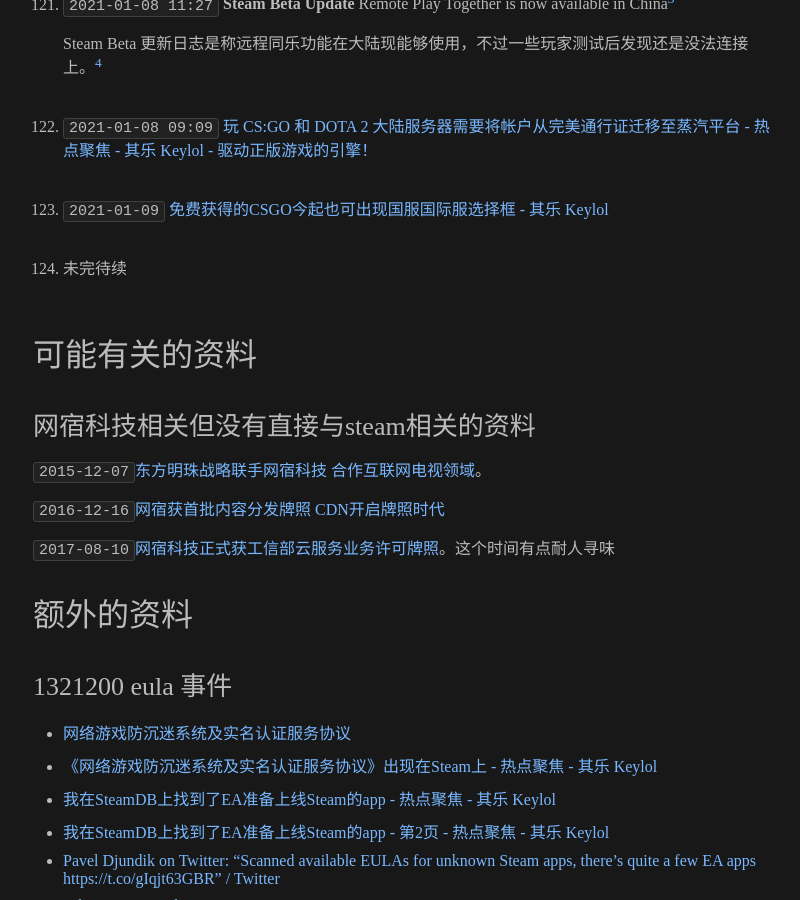
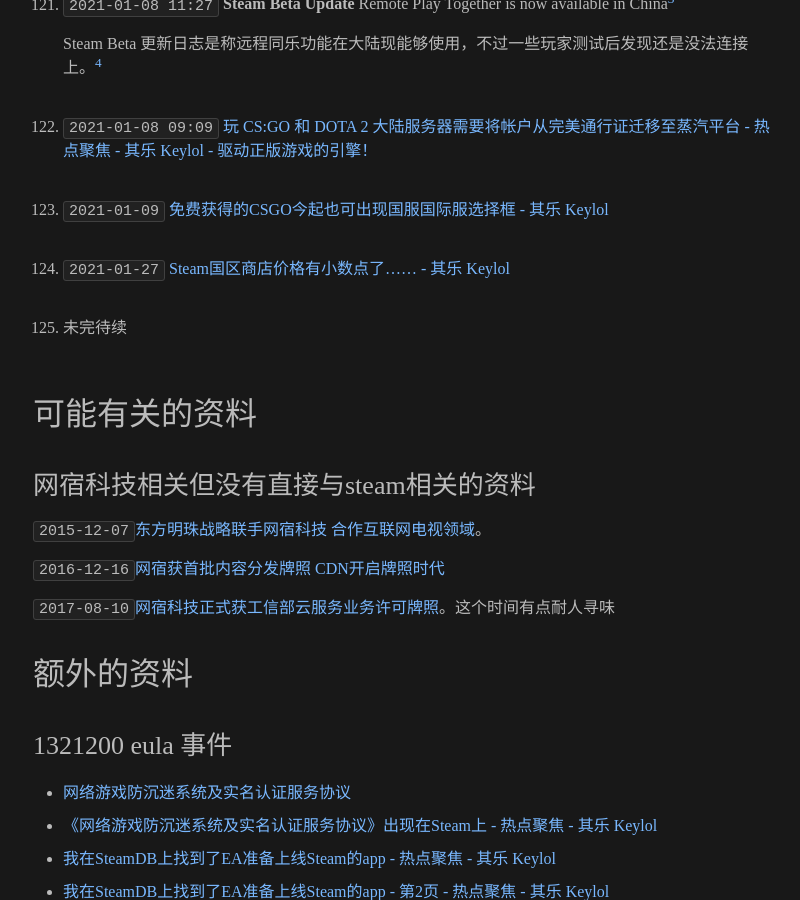
Before and after one commit to gledos/gledos.github.io, a Jekyll site: the page built from _posts/2018-07-12-wegame-steam.markdown, in a window 1280 px wide and 900 px high, scrolled down 20723 px. Shown: the whole window, without its empty margins (237-1037 px from the left). Built offline with Jekyll 4.4.1, drawn with Linux system fonts in a browser that asks for light colours.

Commit message:
更新了 steam 新的新闻

```diff
--- a/_posts/2018-07-12-wegame-steam.markdown
+++ b/_posts/2018-07-12-wegame-steam.markdown
@@ -742,7 +742,9 @@
 
 123. `2021-01-09` [免费获得的CSGO今起也可出现国服国际服选择框 - 其乐 Keylol](https://archive.is/PxFaM "https://keylol.com/t674754-1-1")
 
-124. 未完待续
+124. `2021-01-27` [Steam国区商店价格有小数点了...... - 其乐 Keylol](https://archive.is/HORhf "https://keylol.com/t680022-1-1")
+
+125. 未完待续
 
 <!-- [这是真的吗 NGA玩家社区](https://archive.vn/rgmOt) 在隔壁群友看到的，如果是真的话，那?死也不会用的
     steam中国、WAC反作弊 -->
```
Also changed, not shown: 1 other file.
